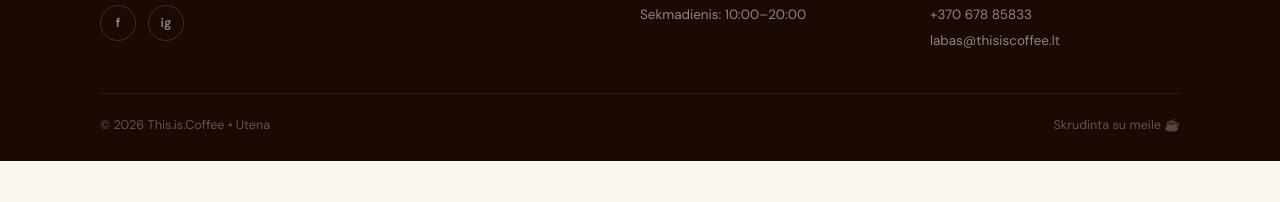
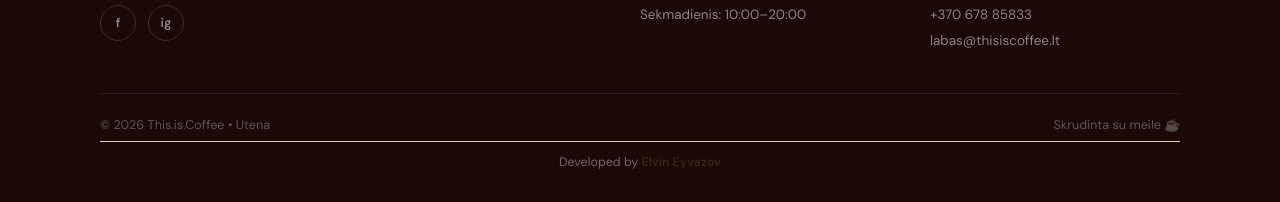
Before and after one commit to Elleo15/this.is.coffee-utena, a plain HTML site: page index.html in a window 1280 px wide. Shown: the part 5135-5337 px from the top of the page. Before the commit the page ends 5296 px from the top, so only its background shows below. Drawn offline with nearby package versions, Linux system fonts and the light colour scheme; a script that the page names is missing.

Commit message:
Update index.html

```diff
--- a/index.html
+++ b/index.html
@@ -1375,6 +1375,9 @@
             >Skrudinta su meile ☕</span
           >
         </div>
+        <div style="text-align:center; padding: 12px 0 4px; font-size: 0.78rem; color: var(--muted); border-top: 1px solid var(--border); margin-top: 8px;">
+          Developed by <strong style="color: var(--coffee);">Elvin Eyvazov</strong>
+        </div>
       </div>
     </footer>
 
```
